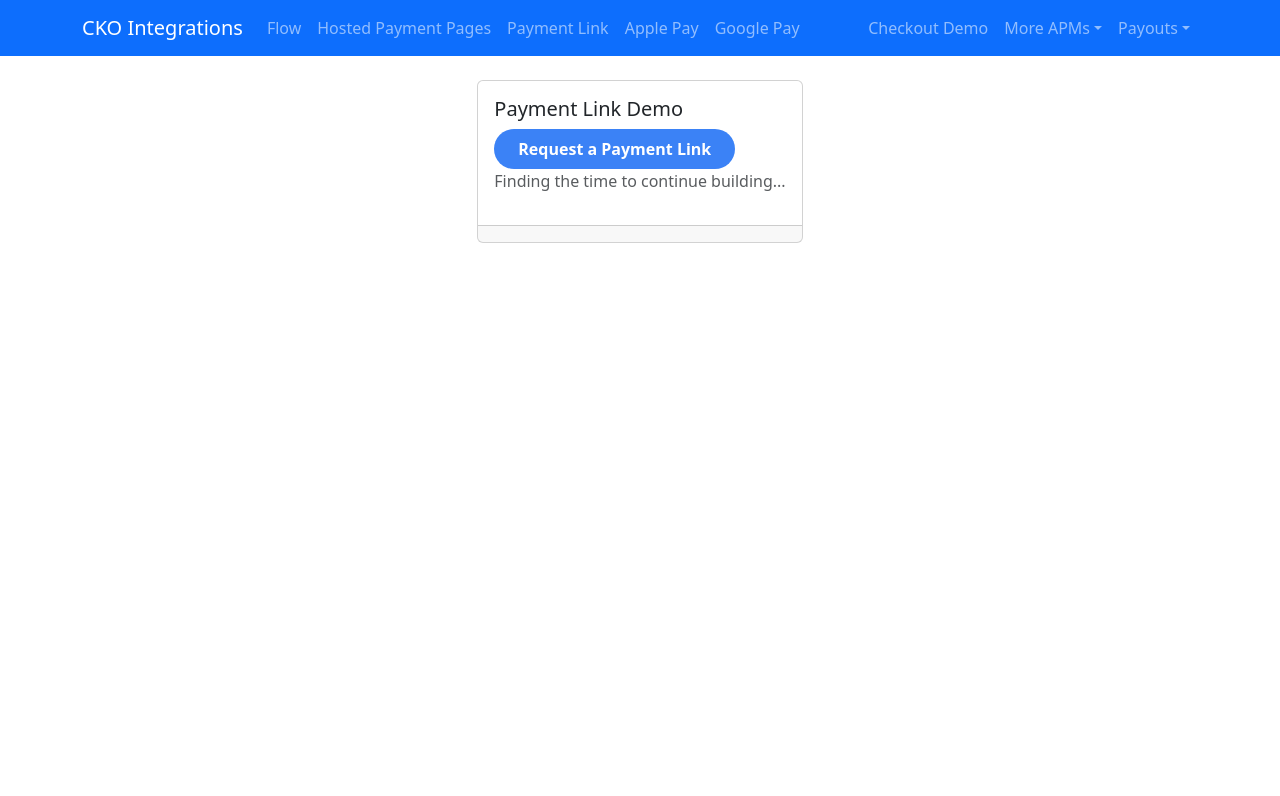
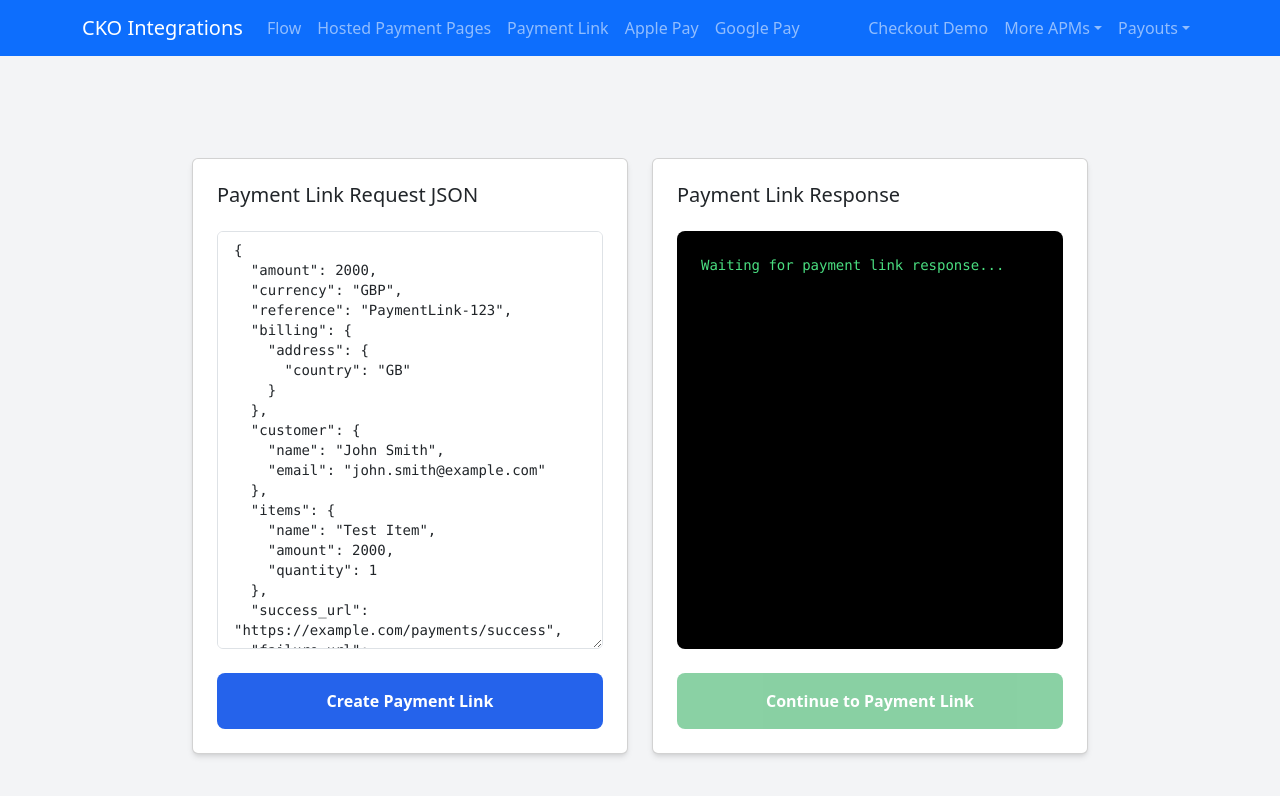
Before and after one commit to Mark-Reilly-Checkout/React-Flask-Project, a React (Create React App) app in the folder frontend/: page /paymentLink in a window 1280 px wide. Shown: the top 796 px of the page. Built offline with nearby package versions, Linux system fonts and the light colour scheme.

Commit message:
Fixing Paymet Link Page

```diff
--- a/frontend/src/components/PaymentLink.js
+++ b/frontend/src/components/PaymentLink.js
@@ -6,59 +6,124 @@ import CardGroup from 'react-bootstrap/CardGroup';
 import Col from 'react-bootstrap/Col';
 import Row from 'react-bootstrap/Row';
 
+const defaultPaymentLinkRequest = {
+  amount: 2000,
+  currency: "GBP",
+  reference: "PaymentLink-123",
+  billing: {
+    address: {
+      country: "GB"
+    }
+  },
+  customer: {
+    name: "John Smith",
+    email: "john.smith@example.com"
+  },
+  items:{
+    name: "Test Item",
+    amount: 2000,
+    quantity: 1
+  },
+  success_url: "https://example.com/payments/success",
+  failure_url: "https://example.com/payments/failure",
+  cancel_url: "https://example.com/payments/cancel"
+};
+
 const PaymentLink = () => {
     const [loading, setLoading] = useState(false);
     const [paymentLinkData, setPaymentLinkData] = useState(null);
     const API_BASE_URL = process.env.REACT_APP_BACKEND_URL || "";
 
+    // State for the JSON editor
+        const [jsonInput, setJsonInput] = useState(JSON.stringify(defaultPaymentLinkRequest, null, 2));
+        const [jsonError, setJsonError] = useState(null);
+
+        // Handler for the JSON text area input
+        const handleJsonInputChange = (e) => {
+            const value = e.target.value;
+            setJsonInput(value);
+            try {
+                JSON.parse(value);
+                setJsonError(null);
+            } catch (error) {
+                setJsonError('Invalid JSON format.');
+            }
+        };
+
 
 const RequestPaymentLink = async () => {
+    setLoading(true);
+    setPaymentLinkData(null);
+
+    if (jsonError) {
+        toast.error("Cannot create payment link. Please fix the invalid JSON.");
+        setLoading(false);
+        return;
+    }
+
     try {
-        const response = await axios.post(`${API_BASE_URL}api/paymentLink`, {
-            amount: 5000
-        });
-
-        console.log("API Base URL:", API_BASE_URL);
-        console.log("Payment Link data:", response.data);
-        console.log("Payment Link ID:", response.data.id);
-
-        setPaymentLinkData(response.data); // Store payment link data in state
+        const payload = JSON.parse(jsonInput);
+        const response = await axios.post(`${API_BASE_URL}/api/paymentLink`, payload);
+        setPaymentLinkData(response.data);
+        toast.success("Payment Link Created Successfully!");
     } catch (error) {
-        console.error("Payment Error:", error.response ? error.response.data : error.message);
-    }finally {
+        console.error("Payment Link Session Error:", error.response ? error.response.data : error.message);
+        toast.error('Error Creating Payment Link.');
+        setPaymentLinkData({ error: error.response ? error.response.data : error.message });
+    } finally {
         setLoading(false);
     }
 };
-return(
-    <div>
-        <br></br>
-    <div class="col d-flex justify-content-center">
-    <CardGroup>
-        <Card>
-            <Card.Body>
-            <Card.Title>Payment Link Demo</Card.Title>
-            <Card.Text>
-            <div text-center="true">
-                <button class="bg-blue-500 hover:bg-blue-700 text-white font-bold py-2 px-4 rounded-full" onClick={RequestPaymentLink} disabled={loading}>
-                    Request a Payment Link
-                </button>
+
+// Function to handle the redirect
+    const handleRedirect = () => {
+        if (paymentLinkData?._links?.redirect?.href) {
+            window.location.href = paymentLinkData._links.redirect.href;
+        } else {
+            toast.error("No redirect URL found in the response.");
+        }
+    };
+return (
+        <div className="min-h-screen bg-gray-100 p-6 flex items-center justify-center">
+            <div className="w-full max-w-4xl grid grid-cols-1 md:grid-cols-2 gap-6">
+                {/* Left Panel: Request Body */}
+                <Card className="p-6 rounded-xl shadow-md bg-white">
+                    <Card.Title className="text-xl font-semibold mb-4">Payment Link Request JSON</Card.Title>
+                    <textarea
+                        value={jsonInput}
+                        onChange={handleJsonInputChange}
+                        className={`w-full border rounded px-3 py-2 font-mono text-sm ${jsonError ? 'border-red-500' : 'border-gray-300'}`}
+                        rows={20}
+                        placeholder="Enter session request JSON here..."
+                    />
+                    {jsonError && <p className="text-red-500 text-xs mt-1">{jsonError}</p>}
+                    <button
+                        onClick={RequestPaymentLink}
+                        disabled={loading || !!jsonError}
+                        className="mt-4 w-full bg-blue-600 text-white font-semibold py-3 px-6 rounded-lg hover:bg-blue-700 transition duration-300 disabled:opacity-50"
+                    >
+                        {loading ? "Creating Payment Link..." : "Create Payment Link"}
+                    </button>
+                </Card>
+
+                {/* Right Panel: Response and Redirect */}
+                <Card className="p-6 rounded-xl shadow-md bg-white">
+                    <Card.Title className="text-xl font-semibold mb-4">Payment Link Response</Card.Title>
+                    <div className="flex-1 bg-black text-green-400 font-mono text-sm p-4 rounded-lg overflow-auto h-80 whitespace-pre-wrap break-words mb-4">
+                        {paymentLinkData
+                            ? JSON.stringify(paymentLinkData, null, 2)
+                            : 'Waiting for payment link response...'}
+                    </div>
+                    <button
+                        onClick={handleRedirect}
+                        disabled={!paymentLinkData?._links?.redirect?.href}
+                        className="w-full bg-green-600 text-white font-semibold py-3 px-6 rounded-lg hover:bg-green-700 transition duration-300 disabled:opacity-50"
+                    >
+                        Continue to Payment Link
+                    </button>
+                </Card>
             </div>
-            <div>
-                <p className="text-muted">Finding the time to continue building...</p>
-            </div>
-            </Card.Text>
-            </Card.Body>
-            <Card.Footer>
-            <div>
-            {paymentLinkData && (
-                 <p>Payment Link redirect: {paymentLinkData.redirect_href}</p>
-                )}
-            </div>
-            </Card.Footer>
-        </Card>
-    </CardGroup>
-    </div>
-</div>
+        </div>
     );
 };
 
```
Also changed, not shown: 1 other file (tests, documents, lock files or other folders).
